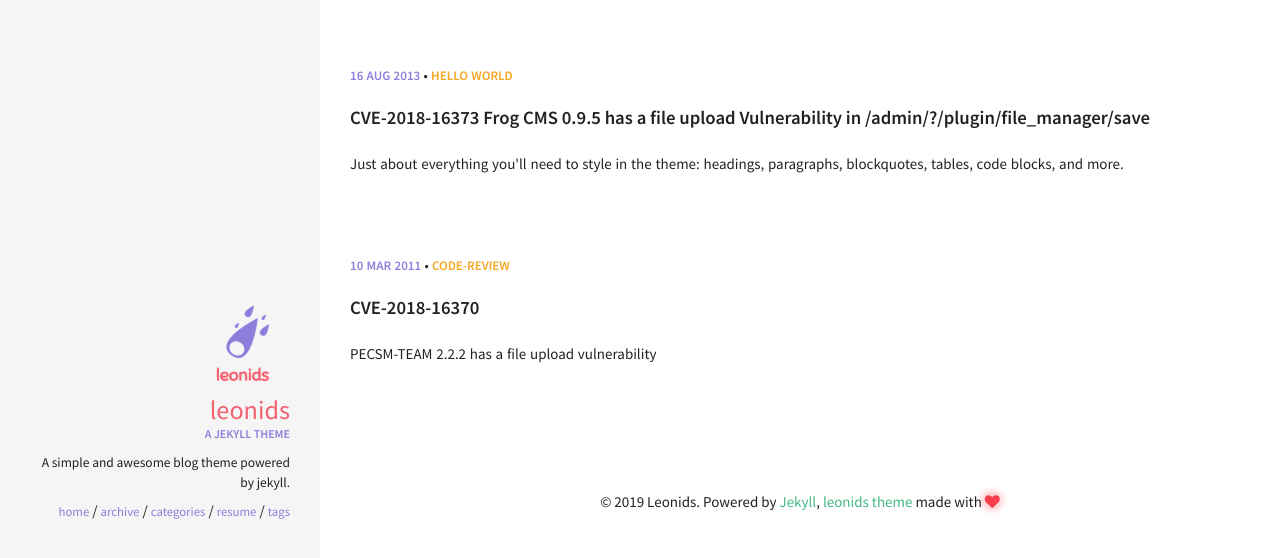
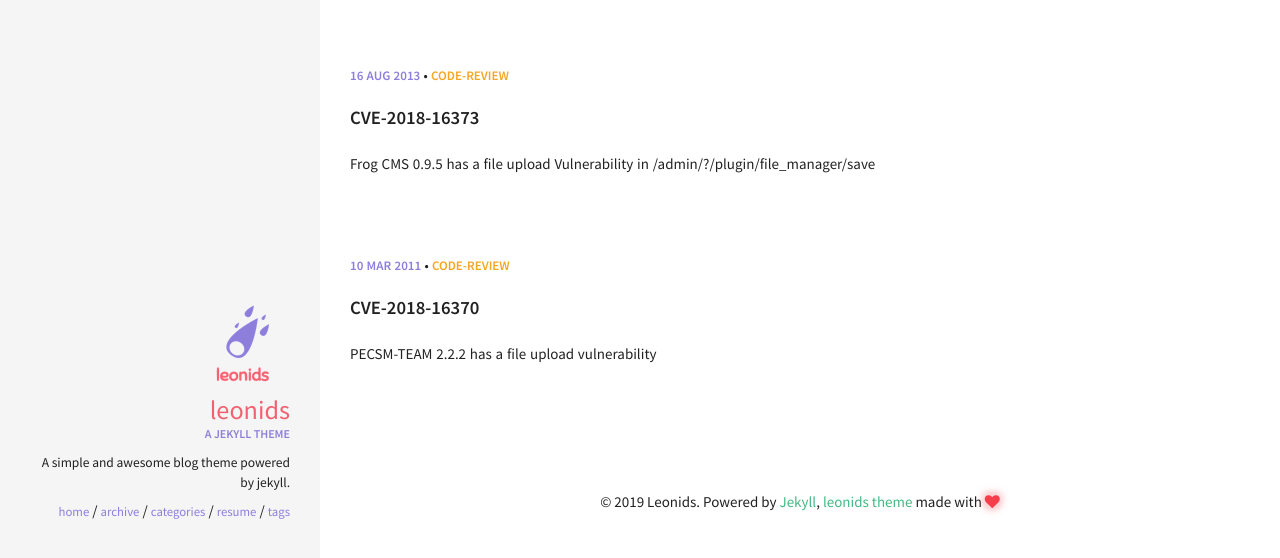
Before and after one commit to snappyJack/snappyjack.github.io, a Jekyll site: the page built from index.html, in a window 1280 px wide. Shown: the top 558 px of the page. Built offline with Jekyll 4.4.1, drawn with Linux system fonts in a browser that asks for light colours.

Commit message:
Update 2013-08-16-CVE-2018-16373.md

```diff
--- a/_posts/2013-08-16-CVE-2018-16373.md
+++ b/_posts/2013-08-16-CVE-2018-16373.md
@@ -1,12 +1,13 @@
 ---
 layout: post
-title: CVE-2018-16373 Frog CMS 0.9.5 has a file upload Vulnerability in /admin/?/plugin/file_manager/save
-excerpt: "Just about everything you'll need to style in the theme: headings, paragraphs, blockquotes, tables, code blocks, and more."
-categories: [hello world]
+title: CVE-2018-16373
+excerpt: "Frog CMS 0.9.5 has a file upload Vulnerability in /admin/?/plugin/file_manager/save"
+categories: [code-review]
 comments: true
 ---
-> There is a Upload vulnerability that can create file via /admin/?/plugin/file_manager/save,more detail see:https://github.com/philippe/FrogCMS/issues/13
+There is a Upload vulnerability that can create file via /admin/?/plugin/file_manager/save,more detail see:https://github.com/philippe/FrogCMS/issues/13
 
+---
 
 When I check this function ,I found out in line 176 ,we can see if filename did not exists,we can also upload a new file and new content throuth save() function,and in line 189, file create directly.
 
```
